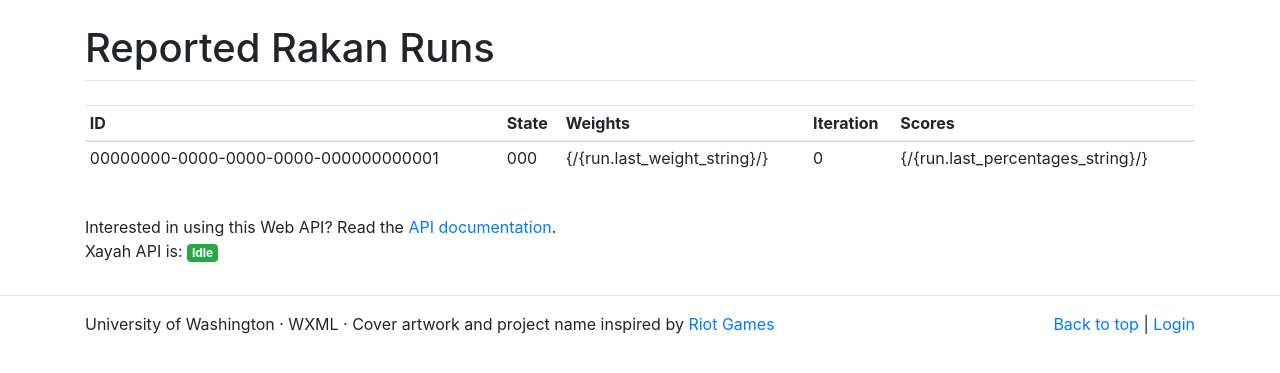
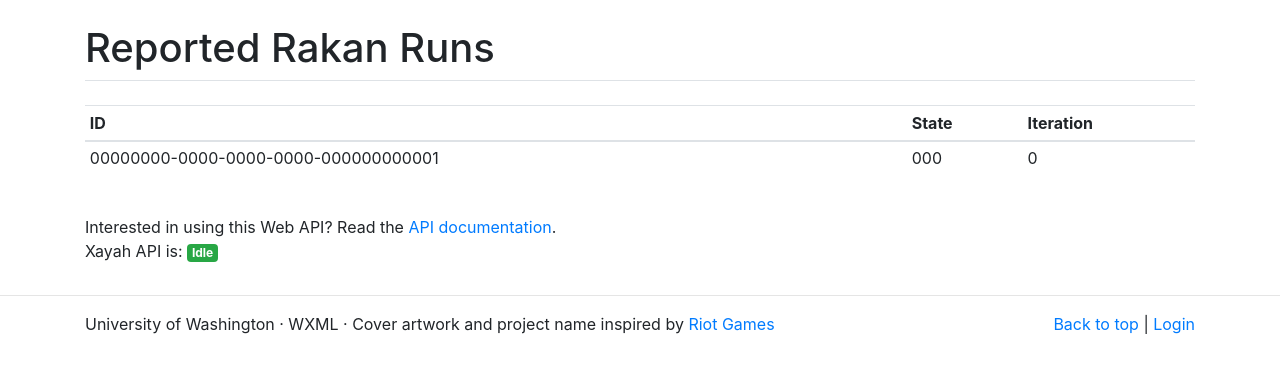
Before and after one commit to pengra/gis, a Django app: page /data/ in a window 1280 px wide. Shown: the part 56-429 px from the top of the page. Run offline with Django 3.2, Linux system fonts and the light colour scheme; tables that the repository leaves empty hold one stand-in row (values such as "Sample post"); data that the repository does not hold is empty; some libraries are stand-ins or nearby versions.

Commit message:
don't show weights or scores

```diff
--- a/src/states/templates/home/data.html
+++ b/src/states/templates/home/data.html
@@ -22,9 +22,9 @@
               <tr>
                 <th>ID</th>
                 <th>State</th>
-                <th>Weights</th>
+                <!-- <th>Weights</th> -->
                 <th>Iteration</th>
-                <th>Scores</th>
+                <!-- <th>Scores</th> -->
               </tr>
             </thead>
             <tbody>
@@ -34,9 +34,9 @@
               <tr onclick="location.href = '/data/{{run.id}}';">
                 <td>{{run.id}}</td>
                 <td>{{run.state.code}}</td>
-                <td>{/{run.last_weight_string}/}</td>
+                <!-- <td>{#{run.last_weight_string}#}</td> -->
                 <td>{{run.iterations}}</td>
-                <td>{/{run.last_percentages_string}/}</td>
+                <!-- <td>{#{run.last_percentages_string}#}</td> -->
               </tr>
 
               {% endfor %}
```
